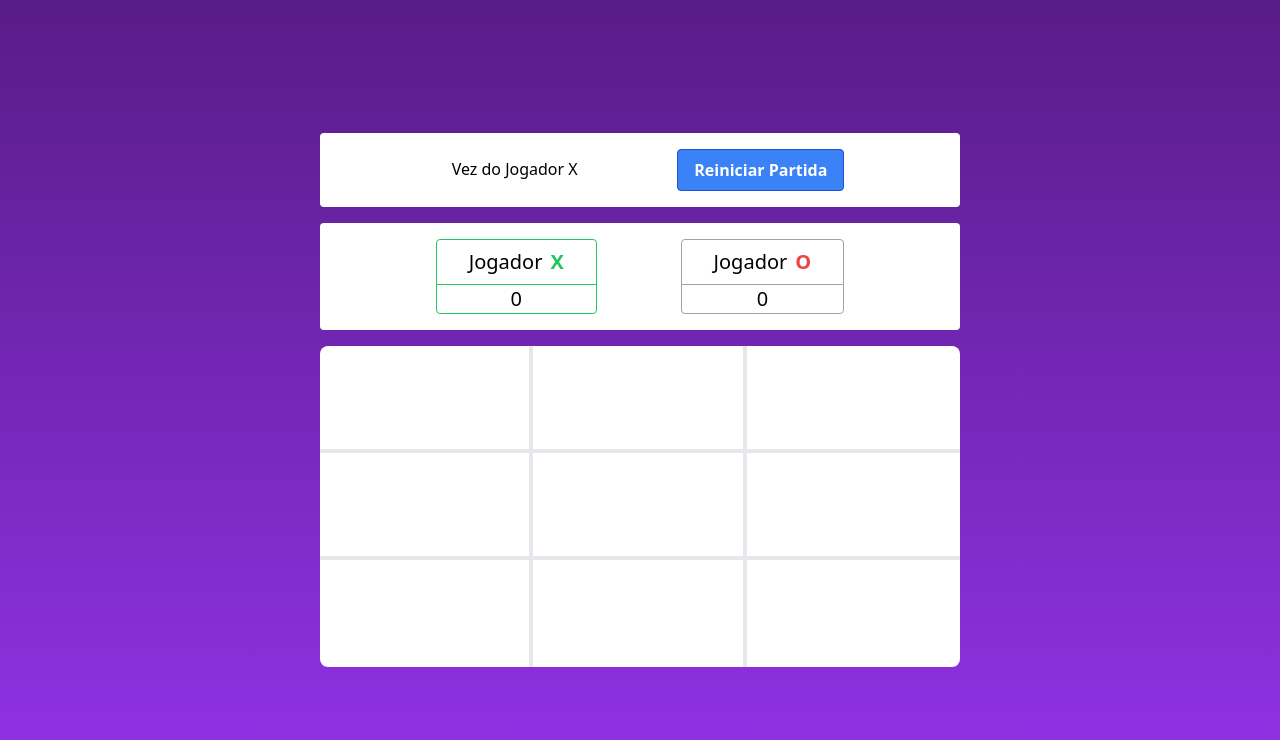
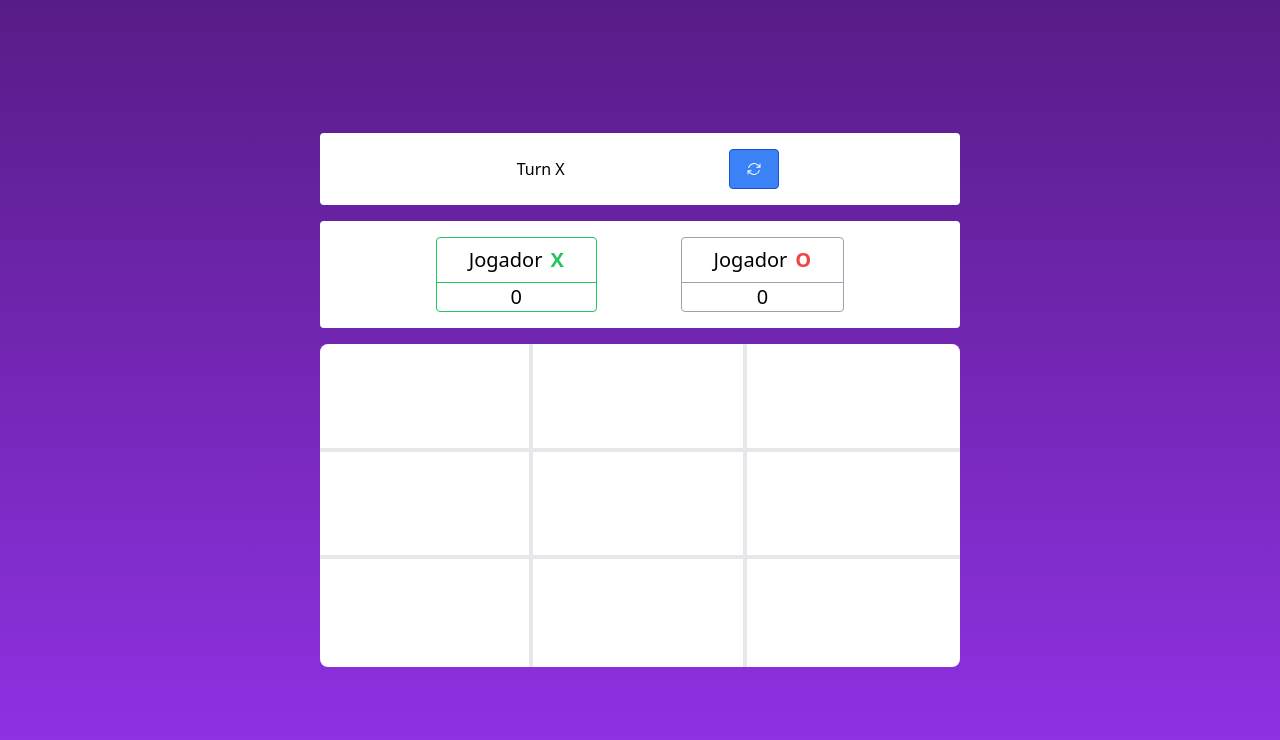
Before and after one commit to medeiroz/react-ts-tic-tac-toe, a React (Vite) app: page / in a window 1280 px wide. Shown: the top 740 px of the page. Built offline with nearby package versions, Linux system fonts and the light colour scheme.

Commit message:
Added feature to check game is draw

```diff
--- a/package.json
+++ b/package.json
@@ -12,6 +12,7 @@
     "@reduxjs/toolkit": "^1.9.1",
     "react": "^18.2.0",
     "react-dom": "^18.2.0",
+    "react-icons": "^4.7.1",
     "react-redux": "^8.0.5"
   },
   "devDependencies": {
--- a/src/components/ControlsBoard/index.tsx
+++ b/src/components/ControlsBoard/index.tsx
@@ -1,26 +1,40 @@
 import { useDispatch } from "react-redux";
 import { restart } from "../../features/game/game.slice";
 import { useAppSelector } from "../../hooks";
+import { HiArrowPath } from 'react-icons/hi2'
 
 const ControlsBoard = () => {
   const player = useAppSelector(state => state.game.player)
+  const winner = useAppSelector(state => state.game.winner)
   const dispatch = useDispatch()
 
   const handleRestartButton = () => {
     dispatch(restart())
   }
 
+  const playerTurnLabel = (
+    <span className="bg-white px-4 py-2 rounded">
+      Turn {player}
+    </span>
+  )
+
+  const winnerLabel = (
+    <span className="bg-white px-4 py-2 rounded">
+      <span className="text-xl font-bold line-">{winner}</span> is Winner
+    </span>
+  );
+
+
   return (
     <div className="flex flex-row justify-evenly bg-white px-8 py-4 rounded">
-        <span className="bg-white px-4 py-2 rounded">
-          Vez do Jogador {player}
-        </span>
+      {winner && winnerLabel}
+      {!winner && playerTurnLabel}
 
       <button
         onClick={handleRestartButton}
         className="bg-blue-500 hover:bg-blue-700 text-white font-bold py-2 px-4 border border-blue-700 rounded"
       >
-          Reiniciar Partida
+        <HiArrowPath />
       </button>
     </div>
   );
--- a/src/components/TableBoard/index.tsx
+++ b/src/components/TableBoard/index.tsx
@@ -9,6 +9,7 @@ const TableBoard = () => {
   const boxes = useAppSelector(state => state.game.boxes)
   const player = useAppSelector(state => state.game.player)
   const winner = useAppSelector(state => state.game.winner)
+  const draw = useAppSelector(state => state.game.draw)
   const dispatch = useDispatch()
 
   const handleBoxClick = (index: number) => {
@@ -18,9 +19,20 @@ const TableBoard = () => {
   useEffect(() => {
     if (winner) {
       dispatch(incrementWin(winner))
+      setTimeout(() => {
+        window.alert(`Player ${winner} wins`);
+      }, 100)
     }
   }
   ,[winner])
+
+  useEffect(() => {
+    if (draw) {
+      setTimeout(() => {
+        window.alert(`Draw game`);
+      }, 100);
+    }
+  }, [draw]);
 
   return (
     <div className="
--- a/src/features/game/game.slice.ts
+++ b/src/features/game/game.slice.ts
@@ -7,6 +7,7 @@ export interface GameState {
   boxes: Array<PlayerModel | null>,
   player: PlayerModel,
   winner: PlayerModel | null,
+  draw: boolean,
 }
 
 export interface PlayPayloadAction {
@@ -18,6 +19,7 @@ const initialState: GameState = {
   boxes: Array(9).fill(null),
   player: 'X',
   winner: null,
+  draw: false,
 }
 
 
@@ -36,8 +38,9 @@ export const gameSlice = createSlice({
 
       state.boxes[action.payload.index] = action.payload.player
       state.winner = gameService.getWinner(state.boxes)
+      state.draw = gameService.isDraw(state.boxes)
 
-      if (state.winner === null) {
+      if (state.winner === null && state.draw === false) {
         state.player = state.player !== 'X' ? 'X' : 'O'
       }
     },
```
Also changed, not shown: 1 other file (tests, documents, lock files or other folders). Lines whose indentation alone changed are shown as unchanged.
